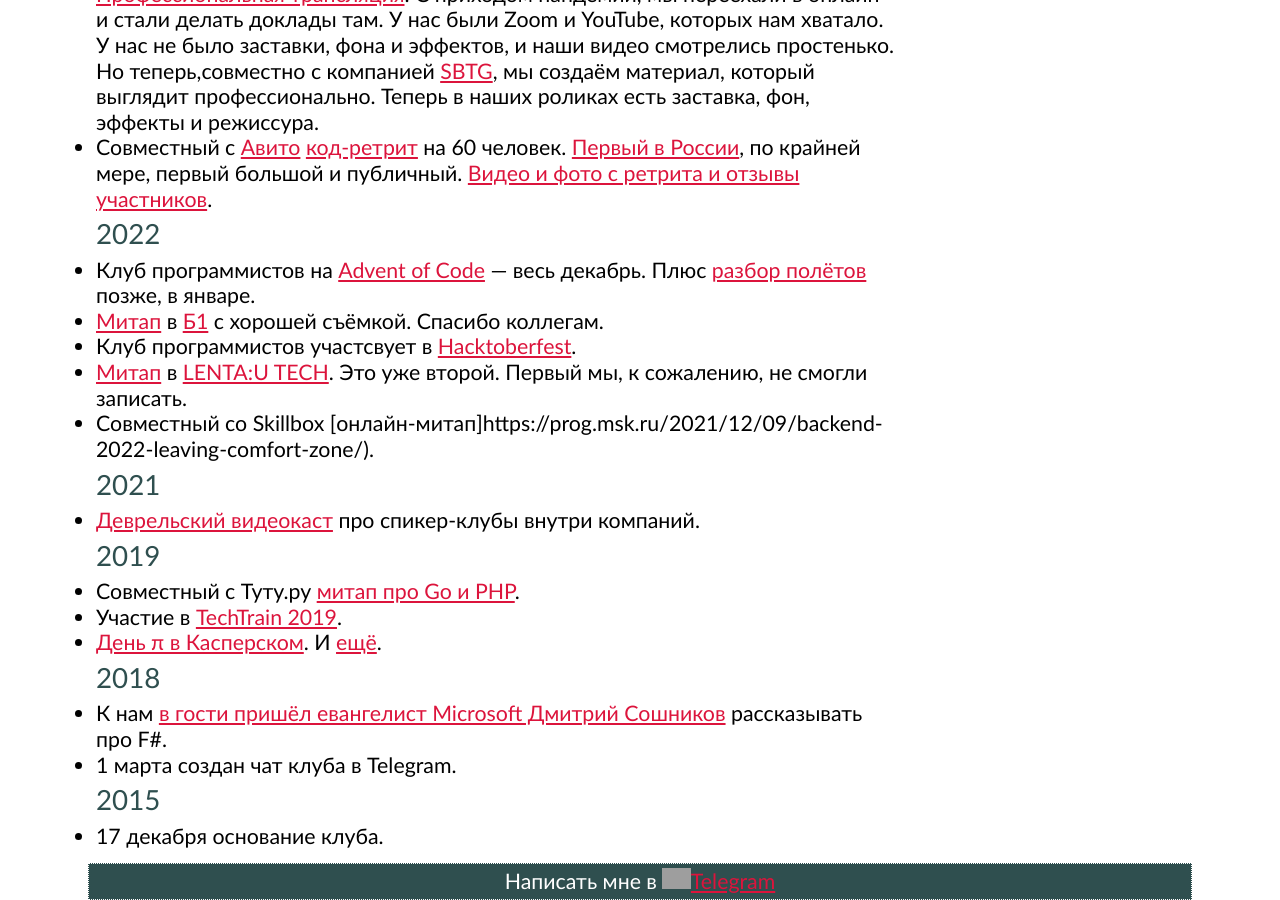
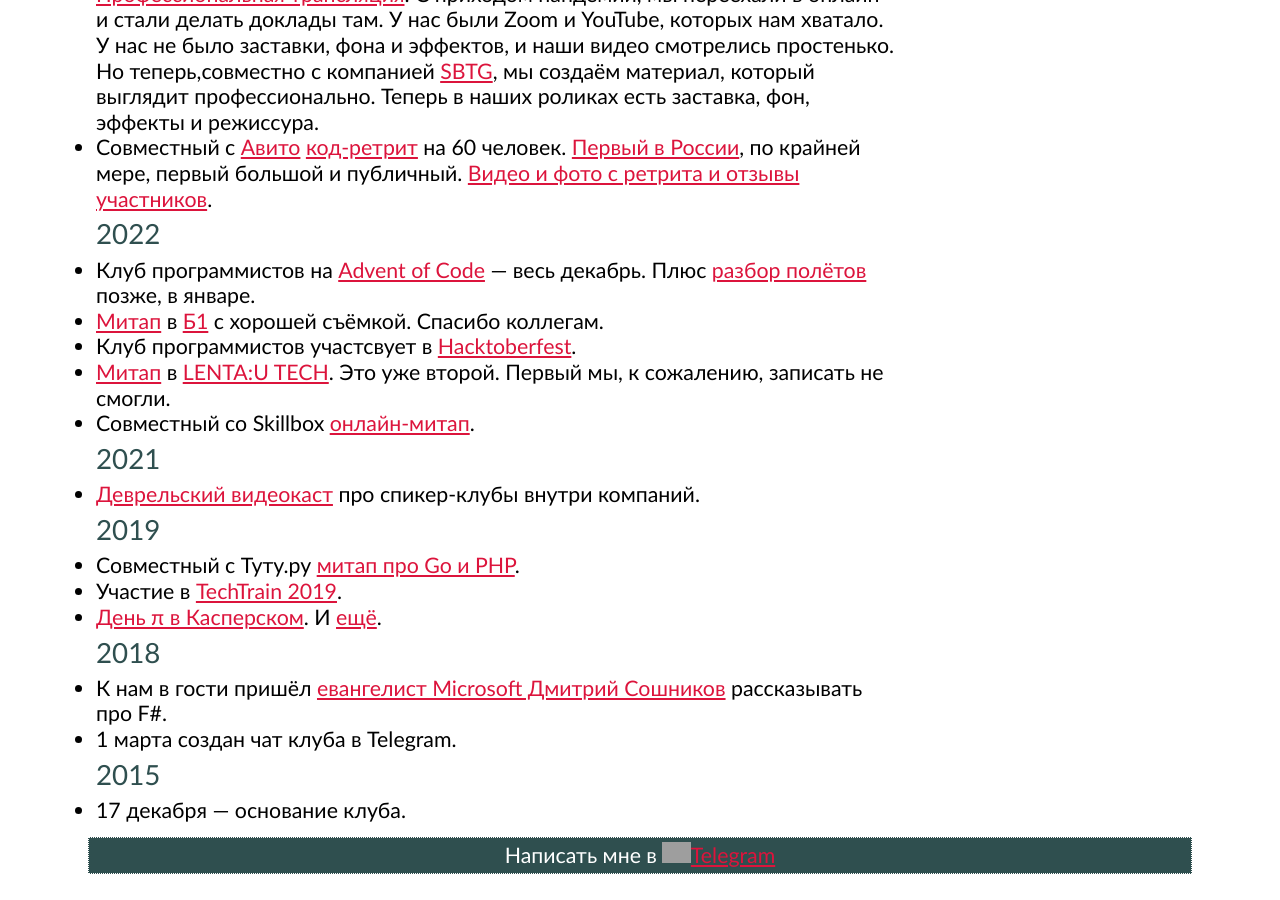
Before and after one commit to markshevchenko/markshevchenko.github.io, a Jekyll site: the page built from programmers-club.md, in a window 1280 px wide and 900 px high, scrolled down 573 px. Built offline with Jekyll 4.4.1, drawn with Linux system fonts in a browser that asks for light colours; some web fonts are replaced; after the commit the page ends 1447 px from its top, so only the background shows below that; grey boxes are pictures that could not be loaded.

Commit message:
Исправил клубные достижения

```diff
--- a/programmers-club.md
+++ b/programmers-club.md
@@ -34,8 +34,8 @@ description: Рядом с программированием.
 * Клуб программистов участсвует в [Hacktoberfest](https://hacktoberfest.com/).
 * [Митап](https://www.youtube.com/live/MqO1iMVbdOs?feature=share)
   в [LENTA:U TECH](https://habr.com/ru/company/lenta_utkonos_tech/profile/). Это уже второй.
-  Первый мы, к сожалению, не смогли записать.
-* Совместный со Skillbox [онлайн-митап]https://prog.msk.ru/2021/12/09/backend-2022-leaving-comfort-zone/).
+  Первый мы, к сожалению, записать не смогли.
+* Совместный со Skillbox [онлайн-митап](https://prog.msk.ru/2021/12/09/backend-2022-leaving-comfort-zone/).
 
 ### 2021
 
@@ -50,9 +50,9 @@ description: Рядом с программированием.
 
 ### 2018
 
-* К нам [в гости пришёл евангелист Microsoft Дмитрий Сошников](https://prog.msk.ru/2018/04/12/fp/) рассказывать про F#.
+* К нам в гости пришёл [евангелист Microsoft Дмитрий Сошников](https://prog.msk.ru/2018/04/12/fp/) рассказывать про F#.
 * 1 марта создан чат клуба в Telegram.
 
 ### 2015
 
-* 17 декабря основание клуба.
+* 17 декабря — основание клуба.
```
